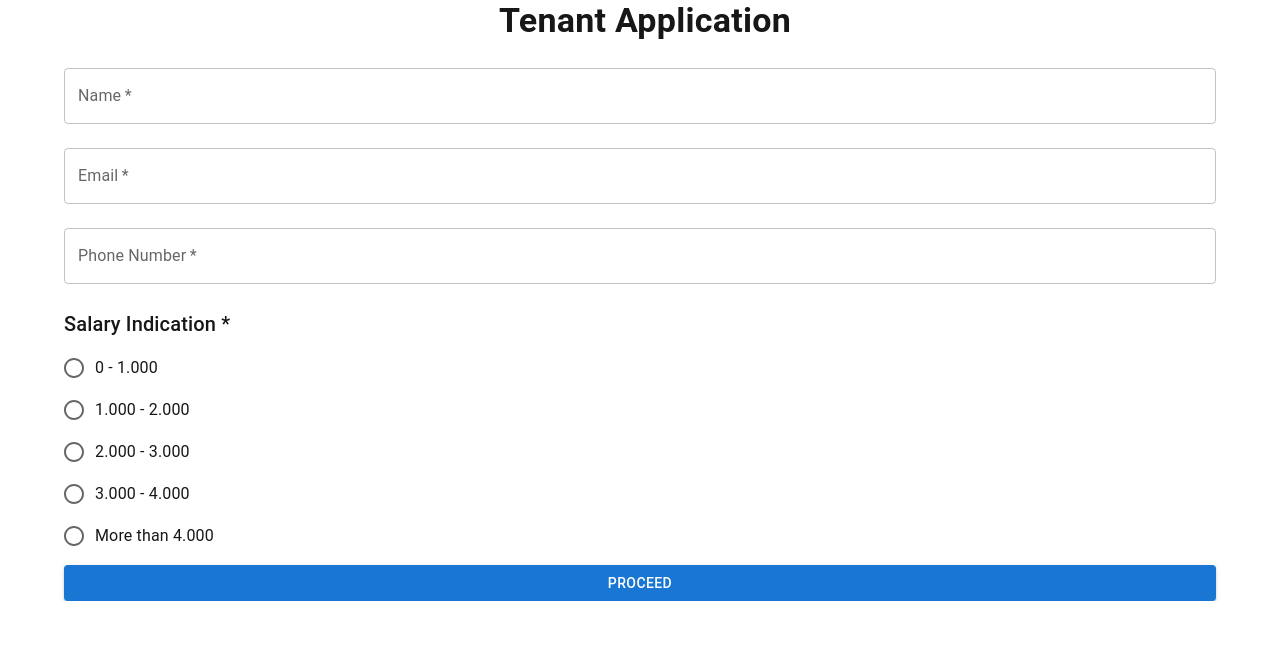
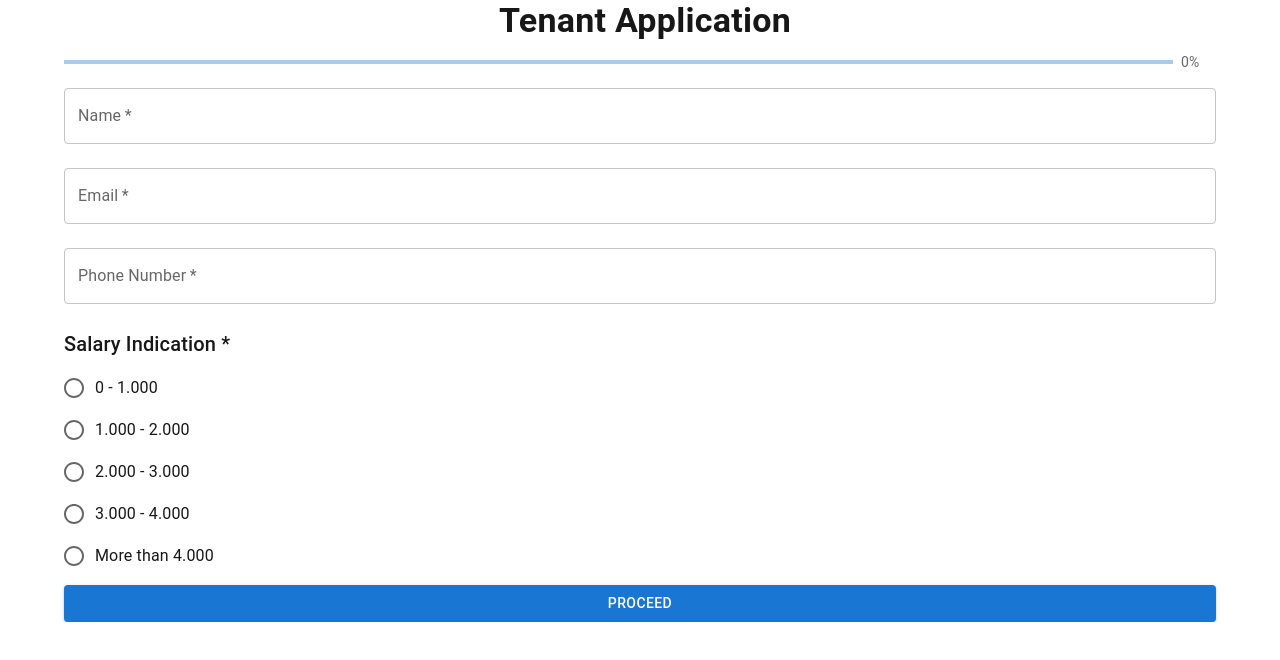
Before and after one commit to alexandreoliv/tenants, a Next.js app: page / in a window 1280 px wide. Shown: the top 660 px of the page. Built offline with nearby package versions, Linux system fonts and the light colour scheme.

Commit message:
add linear progress bar

```diff
--- /dev/null
+++ b/app/components/LinearProgressWithLabel.tsx
@@ -0,0 +1,26 @@
+import * as React from "react";
+import LinearProgress, {
+	LinearProgressProps,
+} from "@mui/material/LinearProgress";
+import Typography from "@mui/material/Typography";
+import Box from "@mui/material/Box";
+
+function LinearProgressWithLabel(
+	props: LinearProgressProps & { value: number }
+) {
+	return (
+		<Box sx={{ display: "flex", alignItems: "center" }}>
+			<Box sx={{ width: "100%", mr: 1 }}>
+				<LinearProgress variant="determinate" {...props} />
+			</Box>
+			<Box sx={{ minWidth: 35 }}>
+				<Typography
+					variant="body2"
+					sx={{ color: "text.secondary" }}
+				>{`${Math.round(props.value)}%`}</Typography>
+			</Box>
+		</Box>
+	);
+}
+
+export default LinearProgressWithLabel;
--- a/app/components/TenantForm.tsx
+++ b/app/components/TenantForm.tsx
@@ -11,13 +11,28 @@ import {
 	Radio,
 } from "@mui/material";
 
-import { useState } from "react";
+import LinearProgressWithLabel from "./LinearProgressWithLabel";
+
+import { useEffect, useState } from "react";
 
 const TenantForm = () => {
+	const [progress, setProgress] = useState<number>(0);
 	const [name, setName] = useState<string>("");
 	const [email, setEmail] = useState<string>("");
 	const [phone, setPhone] = useState<string>("");
 	const [salary, setSalary] = useState<string>("");
+
+	useEffect(() => {
+		const totalFields = 4;
+		let filledFields = 0;
+
+		if (name) filledFields++;
+		if (email) filledFields++;
+		if (phone) filledFields++;
+		if (salary) filledFields++;
+
+		setProgress((filledFields / totalFields) * 100);
+	}, [name, email, phone, salary]);
 
 	const handleInputChange = (
 		setter: React.Dispatch<React.SetStateAction<string>>,
@@ -38,6 +53,8 @@ const TenantForm = () => {
 			>
 				Tenant Application
 			</Typography>
+
+			<LinearProgressWithLabel value={progress} />
 
 			<form name="basic" autoComplete="off">
 				<TextField
```
